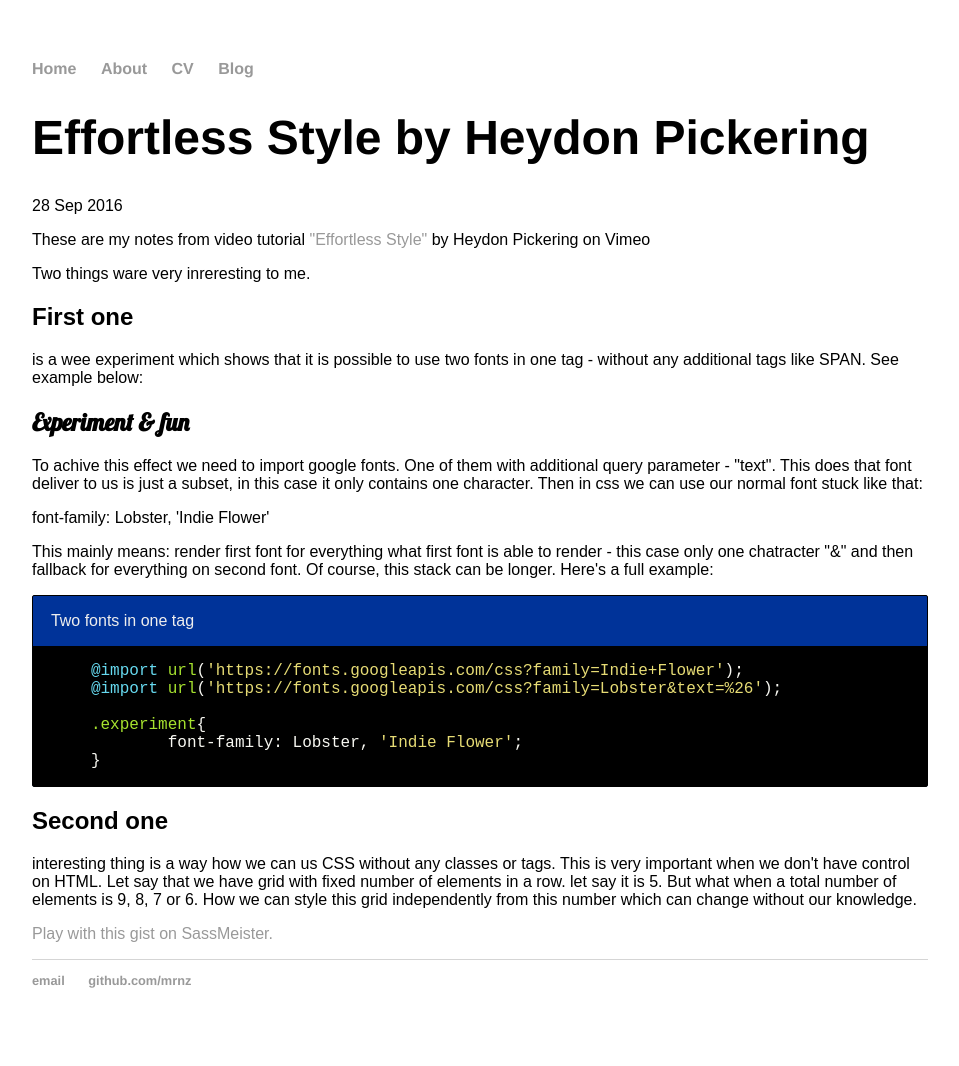
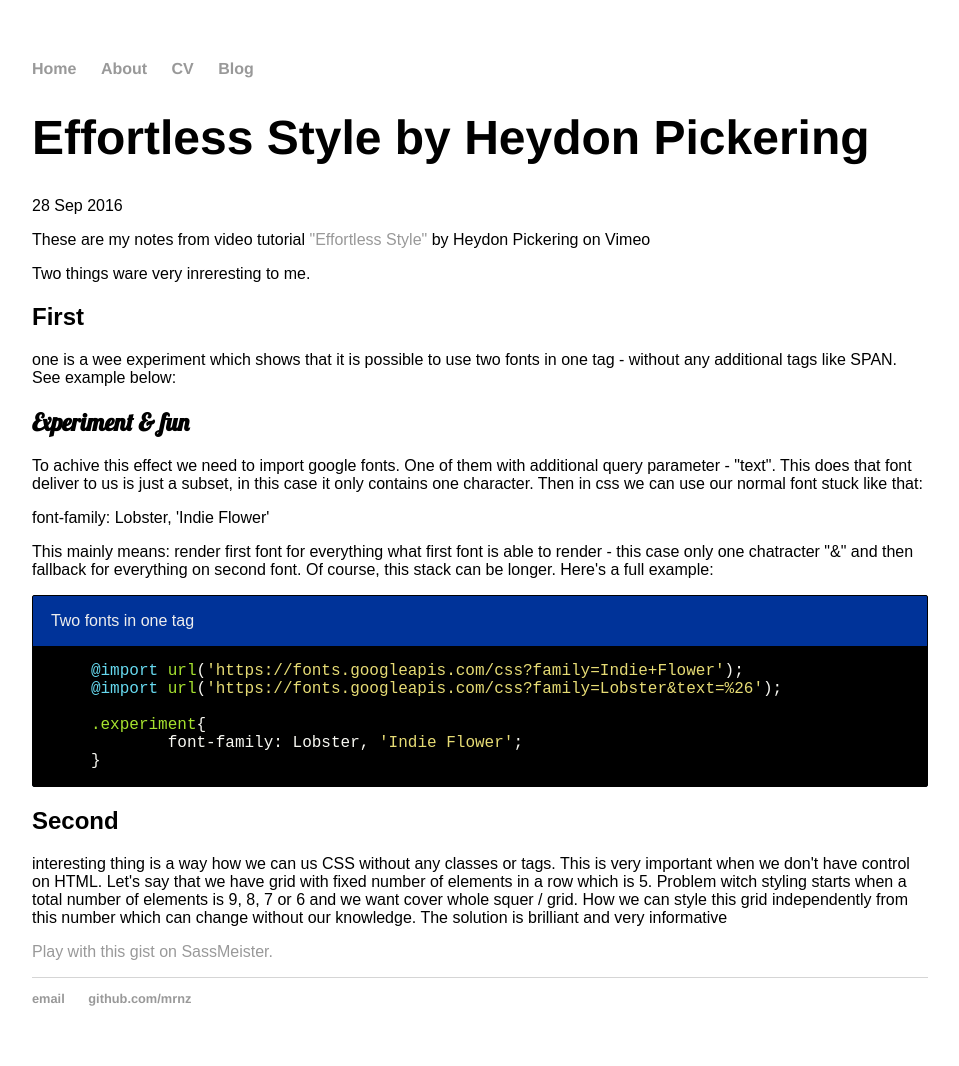
Before and after one commit to mrnz/mrnz.github.io, a Jekyll site: the page built from _posts/2016-09-28-two-fonts-in-one-word.md, in a window 1280 px wide. Shown: the whole page, without its empty margins (160-1119 px from the left). Built offline with Jekyll 4.4.1, drawn with Linux system fonts in a browser that asks for light colours; a script that is not in the unit is left out.

Commit message:
two fonts experiment

```diff
--- a/_posts/2016-09-28-two-fonts-in-one-word.md
+++ b/_posts/2016-09-28-two-fonts-in-one-word.md
@@ -11,9 +11,9 @@
 
 <p>Two things ware very inreresting to me.</p>
 
-<h2>First one</h2>
+<h2>First</h2>
 
-<p>is a wee experiment which shows that it is possible to use two fonts in one tag - without any additional tags like SPAN.
+<p>one is a wee experiment which shows that it is possible to use two fonts in one tag - without any additional tags like SPAN.
 See example below: </p>
 
 <h2 class="experiment">Experiment & fun</h2>
@@ -37,13 +37,10 @@
 	</div>
 </div>
 
-<h2>Second one</h2>
+<h2>Second</h2>
 
 <p>interesting thing is a way how we can us CSS without any classes or tags. This is very important when we don't have control on HTML.
- Let say that we have grid with fixed number of elements in a row. let say it is 5. But what when a total number of elements is 9, 8, 7 or 6. How we can style this grid independently from this number which can change without our knowledge.</p>
-
-
-
+ Let's say that we have grid with fixed number of elements in a row which is 5. Problem witch styling starts when a total number of elements is 9, 8, 7 or 6 and we want cover whole squer / grid. How we can style this grid independently from this number which can change without our knowledge. The solution is brilliant and very informative</p>
 
 
 <p class="sassmeister" data-gist-id="dbbdf12e4af675e6dde6d98838f4fb0a" data-height="580" data-theme="monokai"><a href="http://sassmeister.com/gist/dbbdf12e4af675e6dde6d98838f4fb0a">Play with this gist on SassMeister.</a></p><script src="http://cdn.sassmeister.com/js/embed.js" async></script>
```
